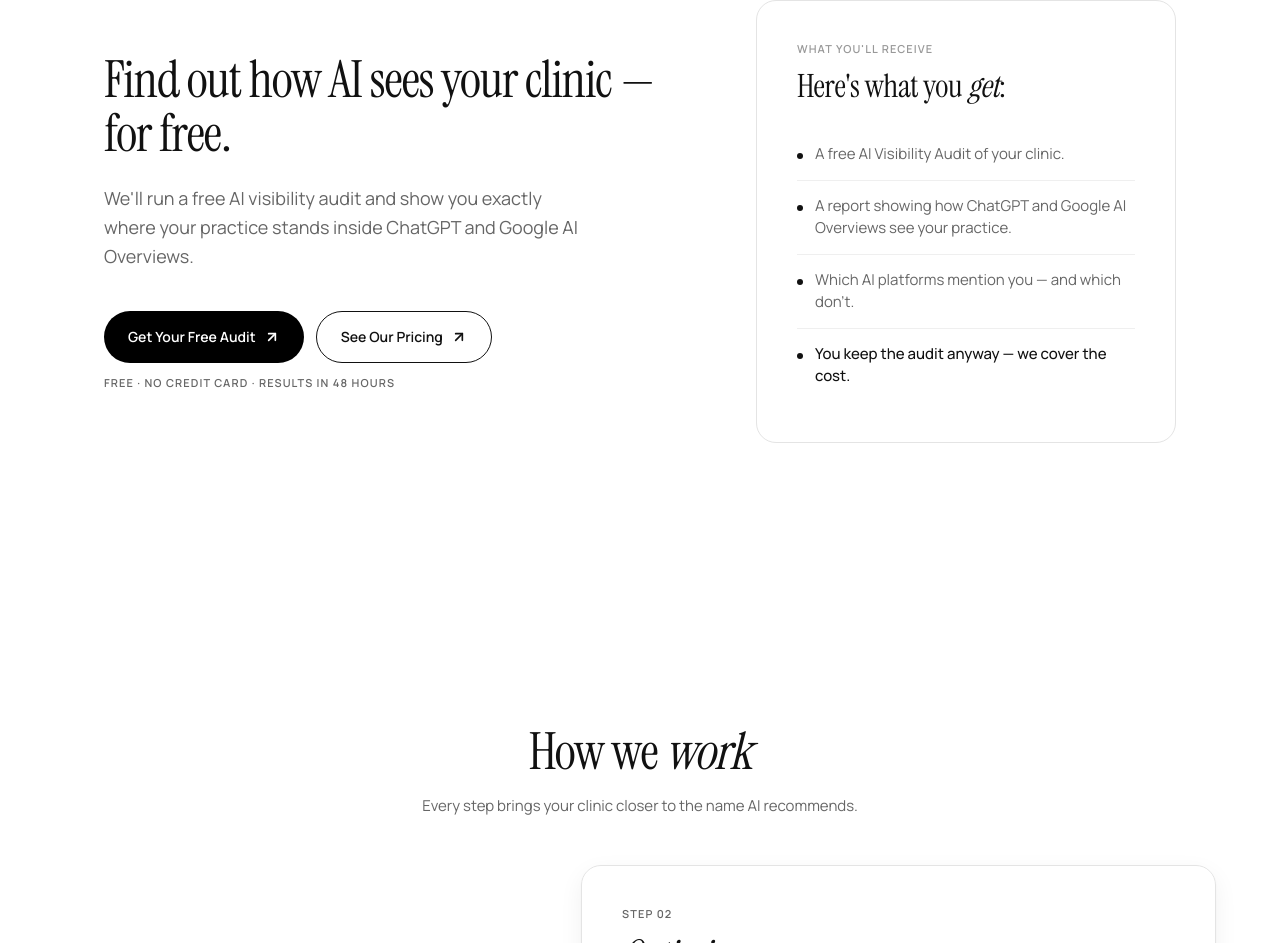
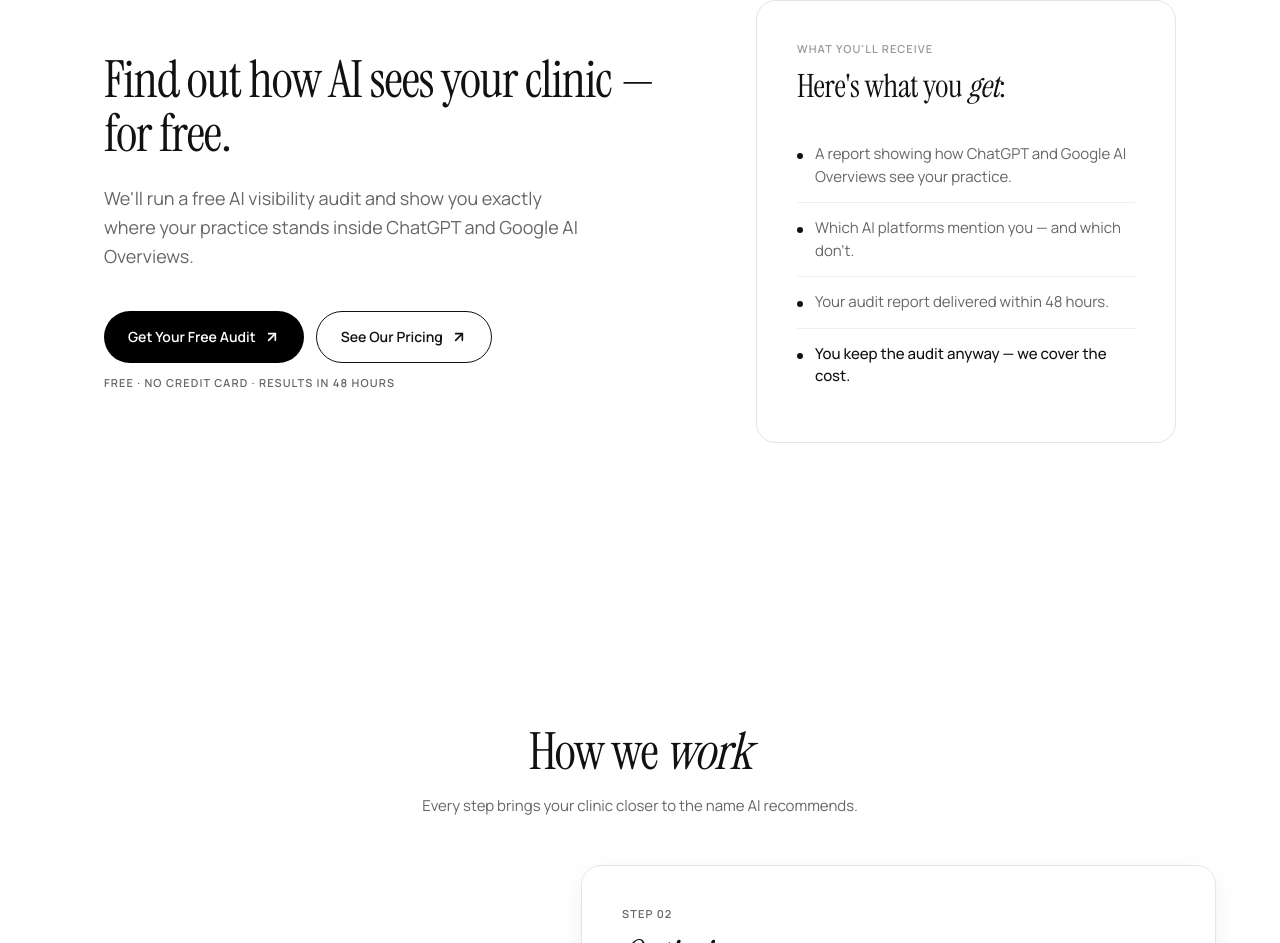
Before and after one commit to pagerstudio/pagerstudio, a Next.js app: page / in a window 1280 px wide. Shown: the part 5498-6441 px from the top of the page. Built offline with nearby package versions, Linux system fonts and the light colour scheme.

Commit message:
copy: swap first bullet for delivery promise

```diff
--- a/components/StrategyCall.tsx
+++ b/components/StrategyCall.tsx
@@ -91,9 +91,9 @@ export default function StrategyCall() {
             </h3>
             <ul className="flex flex-col gap-0">
               {[
-                'A free AI Visibility Audit of your clinic.',
                 'A report showing how ChatGPT and Google AI Overviews see your practice.',
                 'Which AI platforms mention you — and which don\'t.',
+                'Your audit report delivered within 48 hours.',
                 'You keep the audit anyway — we cover the cost.',
               ].map((item, i) => (
                 <li
```
